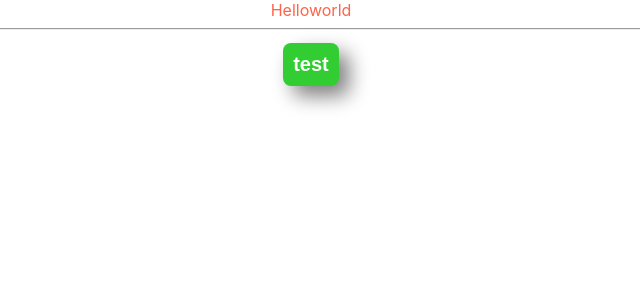
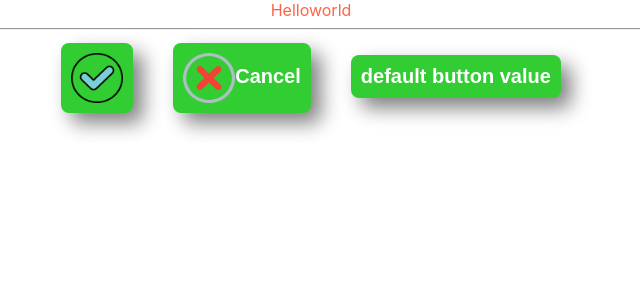
Before and after one commit to claireachard/formation_react, a React (Create React App) app: page / in a window 1280 px wide. Shown: the top 300 px of the page, without its empty margins (329-969 px from the left). Built offline with nearby package versions, Linux system fonts and the light colour scheme.

Commit message:
default props

```diff
--- a/src/App/App.tsx
+++ b/src/App/App.tsx
@@ -8,14 +8,14 @@ function App() {
     <div className="App">
       Helloworld
       <hr/>
-      {/* <Button bgcolor="skyblue">
+      <Button bgcolor="skyblue">
         <img src="/img/ok.png" alt="ok"/>
       </Button>
       <Button bgcolor="skyblue">
         <img src="/img/cancel.png" alt="cancel"/>
         Cancel
-      </Button> */}
-      <Button>test</Button>
+      </Button>
+      <Button/>
 
     </div>
   );
--- a/src/App/components/Button/Button.js
+++ b/src/App/components/Button/Button.js
@@ -12,7 +12,11 @@ const Button=(props)=>{
 };
 
 Button.propTypes={
-    children:PropTypes.string.isRequired
+    children:PropTypes.any.isRequired
+}
+
+Button.defaultProps={
+    children:'default button value'
 }
 
 export default Button;
```
